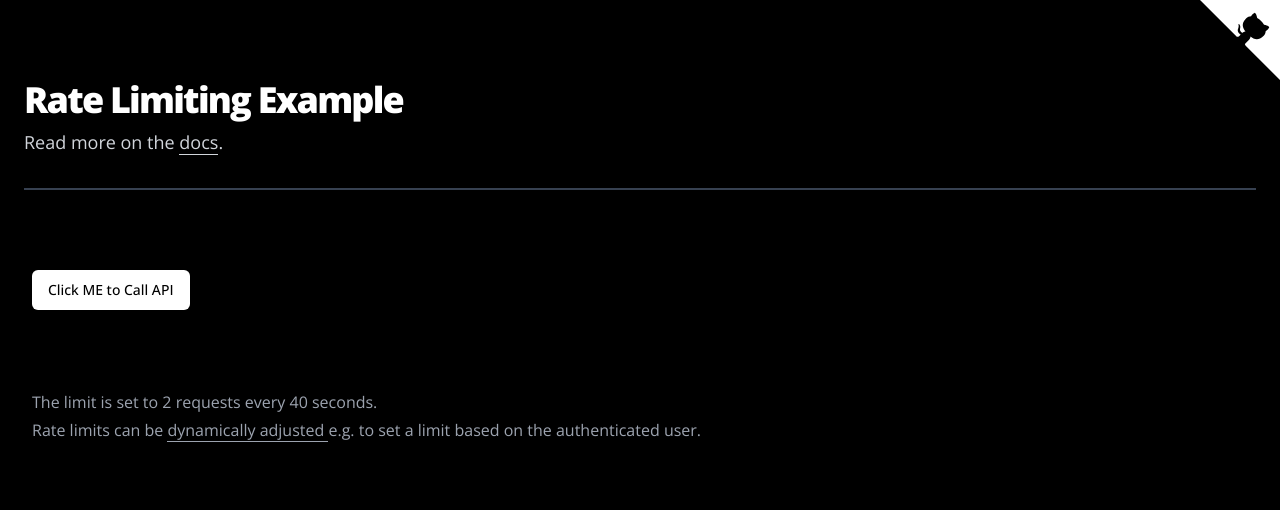
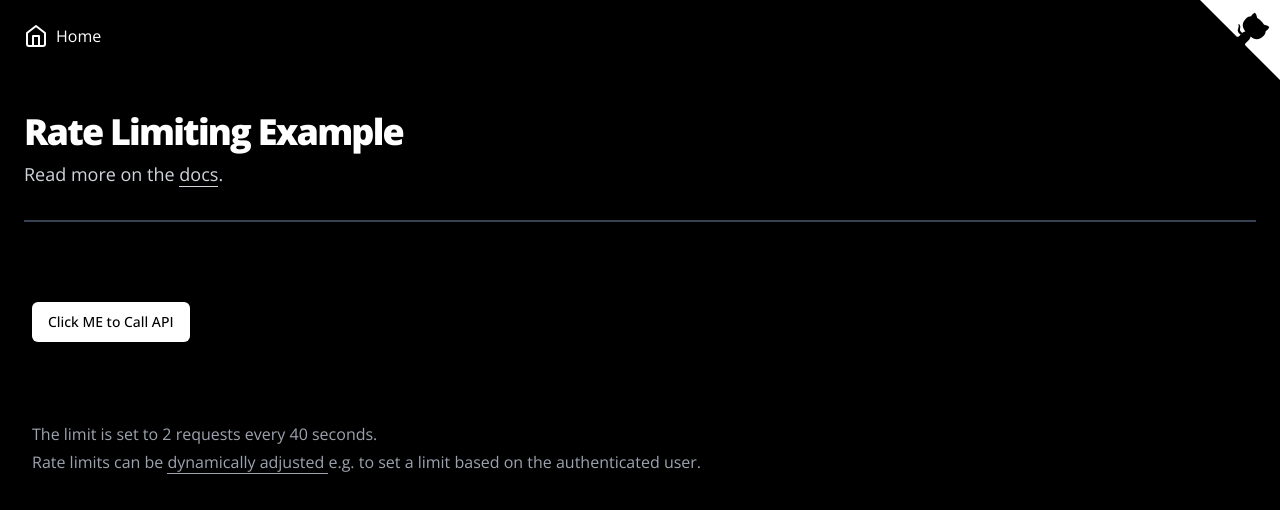
Before and after one commit to Anmol-Baranwal/arcjet-demo, a Next.js app: page /rate-limiting in a window 1280 px wide. Shown: the top 510 px of the page. Built offline with nearby package versions, Linux system fonts and the light colour scheme.

Commit message:
chore: add home nav in header component

```diff
--- a/components/header.tsx
+++ b/components/header.tsx
@@ -1,4 +1,5 @@
 import Link from 'next/link'
+import { Icons } from './icons'
 
 interface HeaderProps {
   title: string
@@ -7,7 +8,15 @@ interface HeaderProps {
 
 const Header: React.FC<HeaderProps> = ({ title, docsLink }) => {
   return (
-    <div className="px-6 pt-20">
+    <>
+      <div className="absolute left-6 top-6">
+        <Link href={'/'}>
+          <div className="flex text-white">
+            <Icons.home className="mr-2 h-6 w-6 text-white" /> Home
+          </div>
+        </Link>
+      </div>
+      <div className="px-6 pt-28">
         <h2 className="text-3xl font-extrabold leading-tight tracking-tighter text-white md:text-4xl">
           {title}
         </h2>
@@ -20,6 +29,7 @@ const Header: React.FC<HeaderProps> = ({ title, docsLink }) => {
         </p>
         <div className="w-full border-b-2 border-gray-700 pt-8" />
       </div>
+    </>
   )
 }
 
--- a/components/icons.tsx
+++ b/components/icons.tsx
@@ -10,9 +10,11 @@ import {
   ChevronLeft,
   Eye,
   EyeOff,
+  Home,
 } from 'lucide-react'
 
 export const Icons = {
+  home: Home,
   sun: SunMedium,
   moon: Moon,
   user: User,
```
Lines whose indentation alone changed are shown as unchanged.
